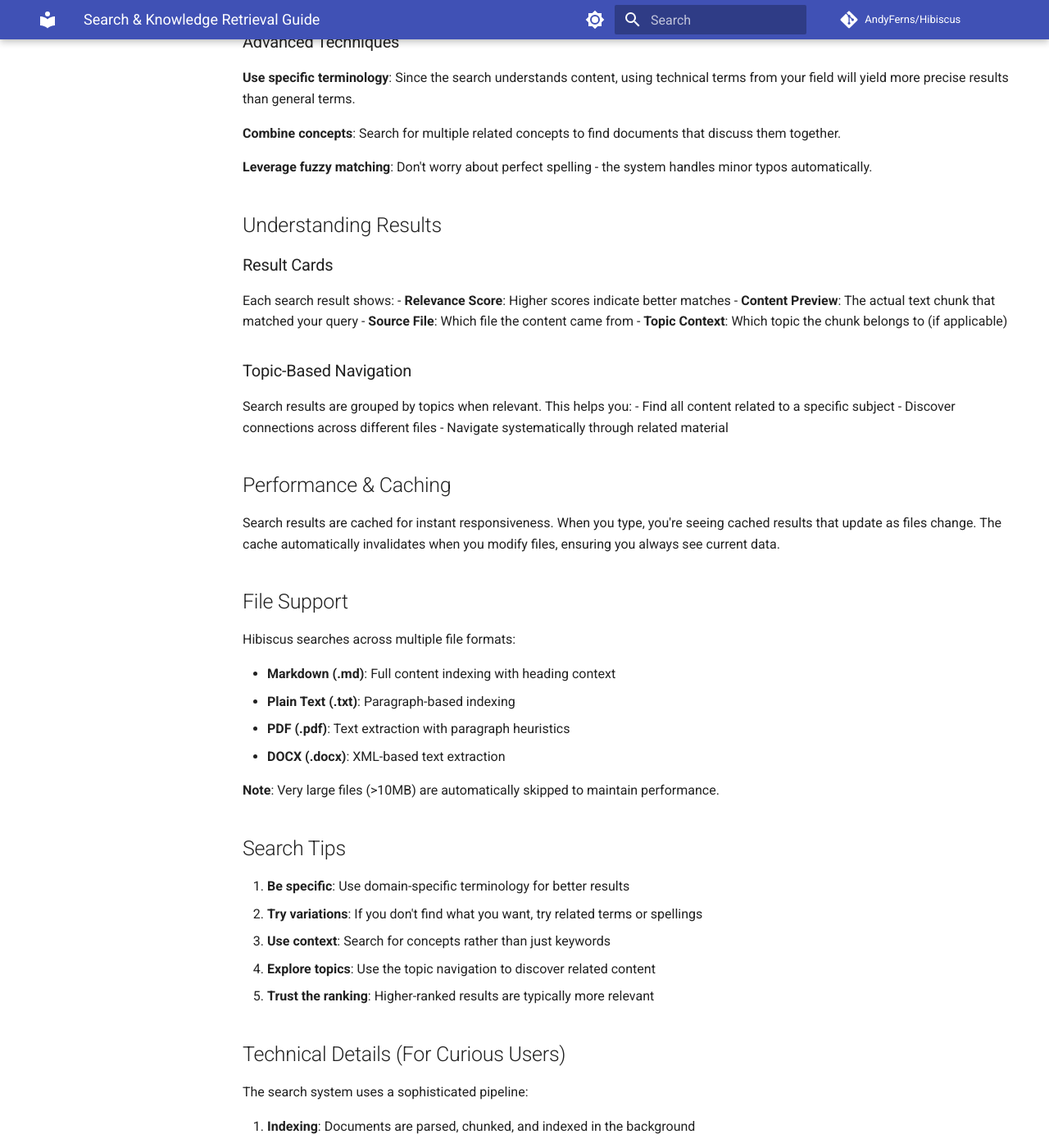
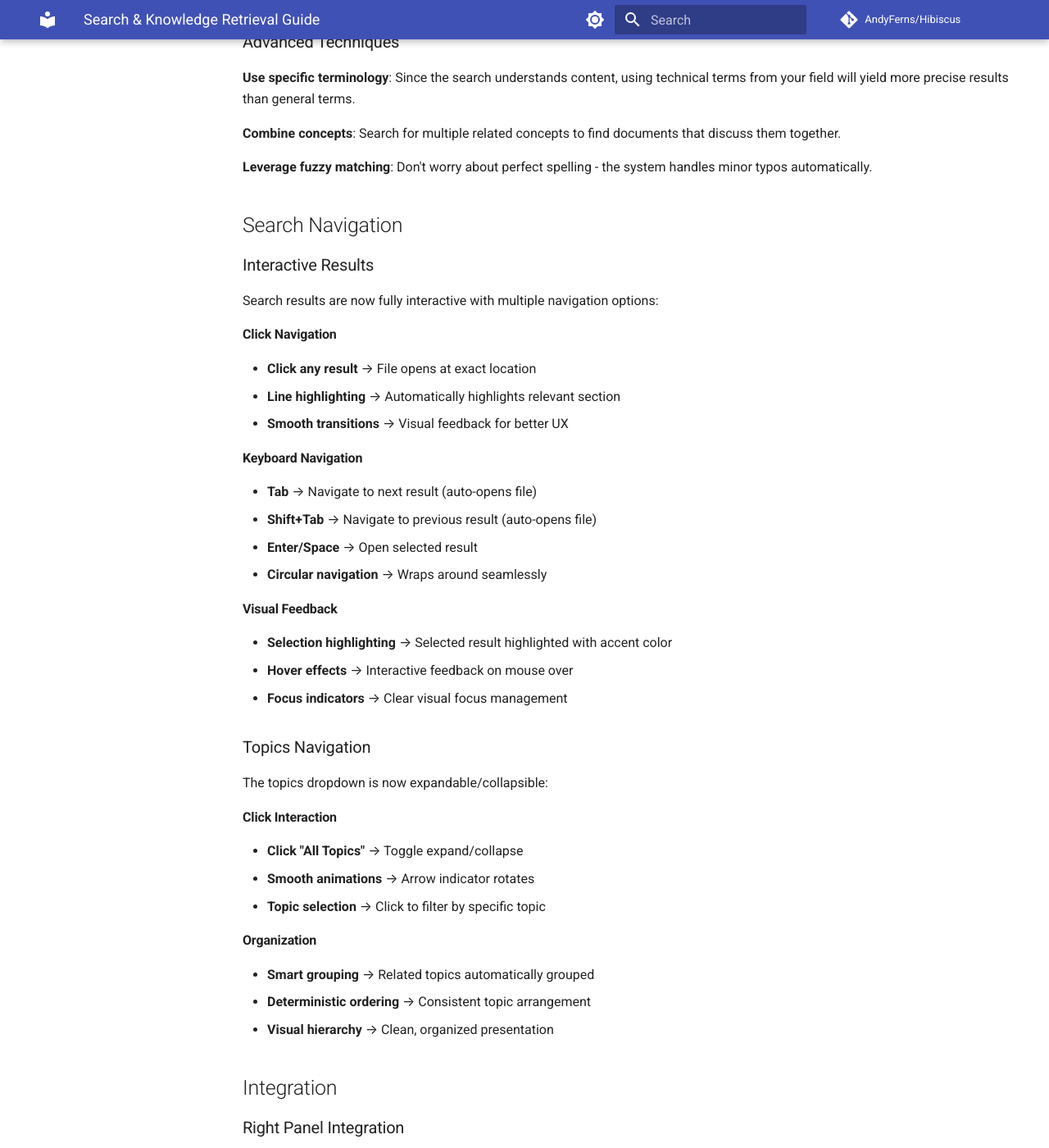
Before and after one commit to AndyFerns/Hibiscus, an MkDocs documentation site: the page built from docs/guide/search.md, in a window 1280 px wide and 1400 px high, scrolled down 1185 px. Shown: the whole window at 82% size. Built offline with MkDocs 1.6.1 and Material for MkDocs 9.7.7, drawn with Linux system fonts in a browser that asks for light colours; comment, search, counter and statistics services are not loaded; some of the changed text lies outside the part shown.

Commit message:
docs: added changelog updates all the way to v0.9.4 and updated searchbar related docs

````diff
--- a/docs/guide/search.md
+++ b/docs/guide/search.md
@@ -9,6 +9,7 @@ When you search in Hibiscus, you're not just searching file names - you're searc
 ### Search Features
 
 #### Ranked Results
+
 Search results are automatically ranked by relevance using TF-IDF (Term Frequency-Inverse Document Frequency) scoring. This means:
 
 - Documents that use your search term more frequently rank higher
@@ -16,17 +17,21 @@ Search results are automatically ranked by relevance using TF-IDF (Term Frequenc
 - Results are scored during indexing for instant query-time performance
 
 #### Fuzzy Matching
+
 The search system is forgiving of typos. If you type "recusion" but meant "recursion", Hibiscus will still find relevant results by matching terms within an edit distance of 1.
 
 #### Prefix Matching
+
 Partial searches work as expected. Searching for "react" will match "react", "reaction", "reactive", etc., though with slightly lower relevance scores than exact matches.
 
 #### Multi-Word Queries
+
 You can search for phrases and multiple words. The system accumulates scores across all terms, so documents that match more of your query terms will rank higher.
 
 ## Using Search
 
 ### Basic Search
+
 Simply type your query into the search bar and press Enter. Results appear instantly, ranked by relevance.
 
 ### Advanced Techniques
@@ -37,17 +42,115 @@ Simply type your query into the search bar and press Enter. Results appear insta
 
 **Leverage fuzzy matching**: Don't worry about perfect spelling - the system handles minor typos automatically.
 
+## Search Navigation
+
+### Interactive Results
+
+Search results are now fully interactive with multiple navigation options:
+
+#### Click Navigation
+
+- **Click any result** → File opens at exact location
+- **Line highlighting** → Automatically highlights relevant section
+- **Smooth transitions** → Visual feedback for better UX
+
+#### Keyboard Navigation
+
+- **Tab** → Navigate to next result (auto-opens file)
+- **Shift+Tab** → Navigate to previous result (auto-opens file)
+- **Enter/Space** → Open selected result
+- **Circular navigation** → Wraps around seamlessly
+
+#### Visual Feedback
+
+- **Selection highlighting** → Selected result highlighted with accent color
+- **Hover effects** → Interactive feedback on mouse over
+- **Focus indicators** → Clear visual focus management
+
+### Topics Navigation
+
+The topics dropdown is now expandable/collapsible:
+
+#### Click Interaction
+
+- **Click "All Topics"** → Toggle expand/collapse
+- **Smooth animations** → Arrow indicator rotates
+- **Topic selection** → Click to filter by specific topic
+
+#### Organization
+
+- **Smart grouping** → Related topics automatically grouped
+- **Deterministic ordering** → Consistent topic arrangement
+- **Visual hierarchy** → Clean, organized presentation
+
+## Integration
+
+### Right Panel Integration
+
+Search is now fully integrated into the right panel structure:
+
+#### Access Methods
+
+- **Ctrl+Shift+F** → Opens right panel + switches to search tab
+- **Panel toggle** → Opens panel if collapsed
+- **Seamless switching** → Maintains panel state
+
+#### Architecture
+
+- **Unified state management** → Consistent with other study tools
+- **Theme integration** → Uses existing design tokens
+- **Responsive layout** → Adapts to panel size
+
+## File Handling
+
+### Path Normalization
+
+- **Double backslash handling** → Fixes Windows path issues
+- **Cross-platform compatibility** → Works on all operating systems
+- **Error prevention** → Robust path validation
+
+### Line Number Extraction
+
+- **Multiple format support** → Handles various chunk_id patterns:
+  - `file:123` (colon format)
+  - `file#123` (hash format)
+  - `file@123` (at format)
+  - `file_123` (underscore format)
+- **Graceful fallback** → Works when line numbers unavailable
+
+## Developer Features
+
+### Debug Support
+
+Comprehensive logging for troubleshooting:
+
+```javascript
+// Debug logging tracks:
+console.log('ResultItem clicked:', { file: normalizedFile, chunkId: result.chunk_id });
+console.log('Calling onOpenFile with:', { file: normalizedFile, lineNumber });
+```
+
+### Performance Optimizations
+
+- **State management** → Efficient selection updates
+- **Event handling** → Proper cleanup and delegation
+- **Navigation caching** → Fast result cycling
+
 ## Understanding Results
 
 ### Result Cards
+
 Each search result shows:
+
 - **Relevance Score**: Higher scores indicate better matches
 - **Content Preview**: The actual text chunk that matched your query
 - **Source File**: Which file the content came from
 - **Topic Context**: Which topic the chunk belongs to (if applicable)
 
 ### Topic-Based Navigation
+
 Search results are grouped by topics when relevant. This helps you:
+
 - Find all content related to a specific subject
 - Discover connections across different files
 - Navigate systematically through related material
@@ -90,16 +193,19 @@ All processing happens locally on your machine - no data ever leaves your worksp
 ## Troubleshooting
 
 **No results found?**
+
 - Try different search terms or spellings
 - Check if the file type is supported
 - Verify the file isn't larger than 10MB
 
 **Unexpected results?**
+
 - The system ranks by statistical relevance, not semantic meaning
 - Try more specific terms for better precision
 - Use topic navigation to explore related content
 
 **Slow performance?**
+
 - Large workspaces may take time to index initially
 - Search is instant once indexing is complete
 - Cache ensures responsive typing during searches
````
Also changed, not shown: docs/changelog.md (+29 -0 lines).
